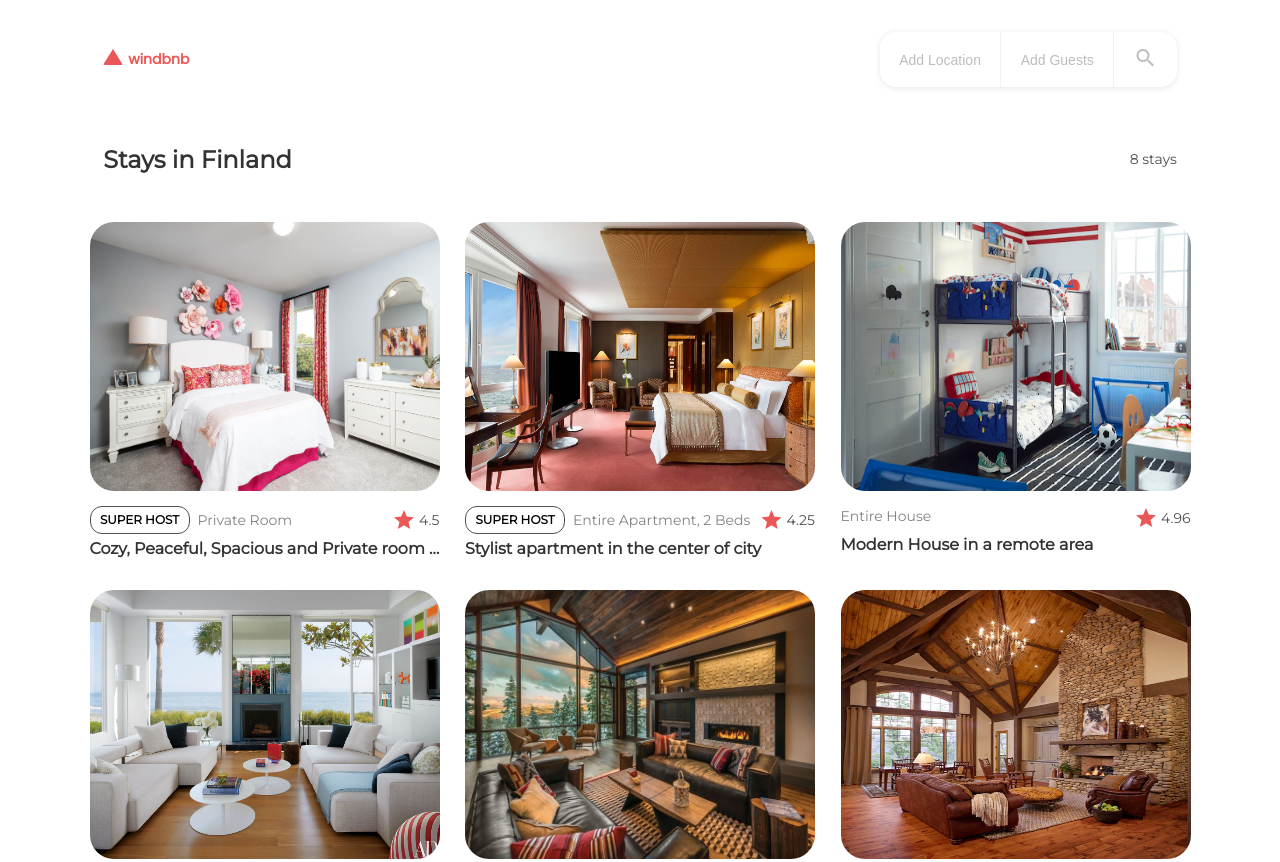
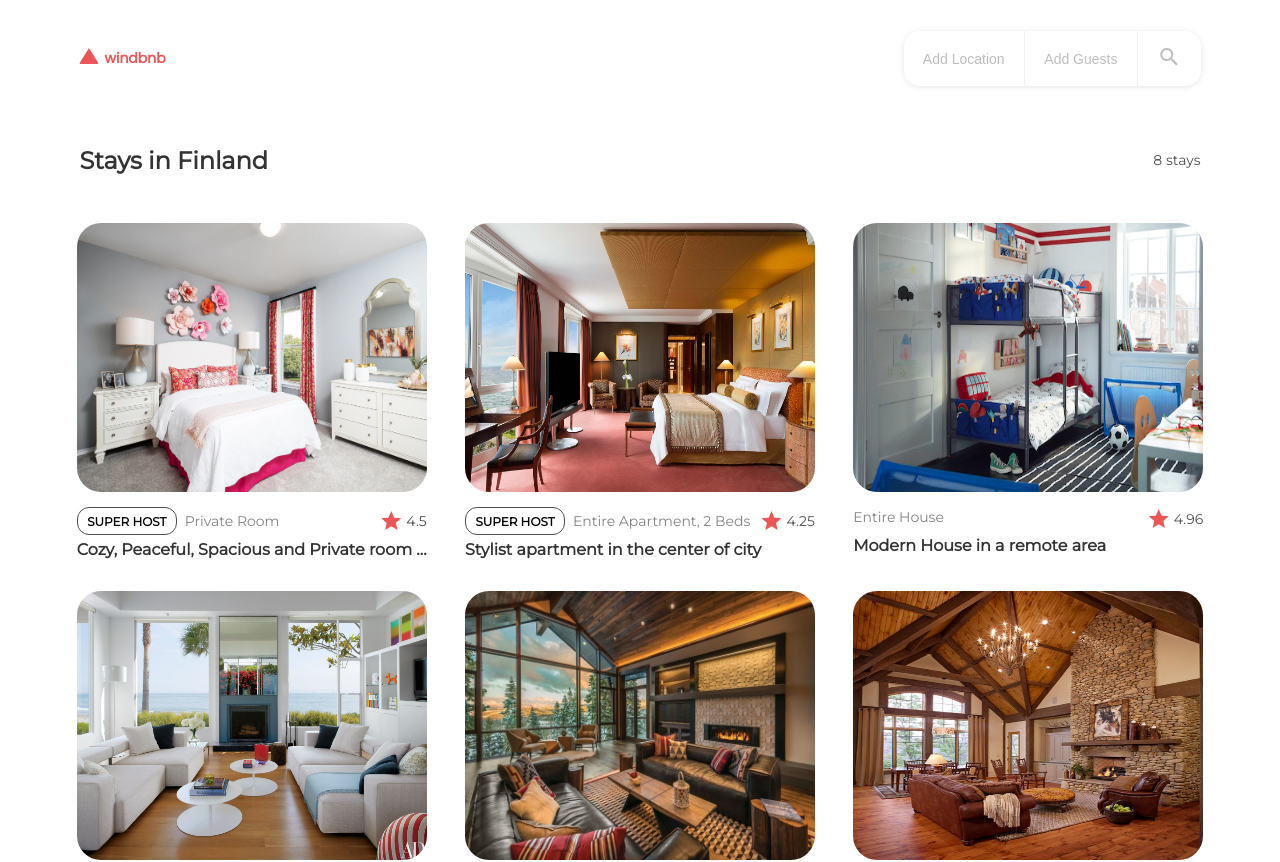
Before and after one commit to anuva312/WindBnB-devChallenges, a React (Create React App) app: page / in a window 1280 px wide. Shown: the top 862 px of the page. Built offline with nearby package versions, Linux system fonts and the light colour scheme.

Commit message:
Centered body on zoom out

```diff
--- a/src/App.css
+++ b/src/App.css
@@ -1,3 +1,7 @@
+.App {
+  margin: 2.5% 1.5%;
+}
+
 /* Header */
 .header-container {
   display: flex;
--- a/src/index.css
+++ b/src/index.css
@@ -1,5 +1,5 @@
 body {
-  margin: 2.5% 5% 0 5%;
+  margin: 0 auto;
   font-family: "Montserrat", sans-serif;
   max-width: 1240px;
 }
```
